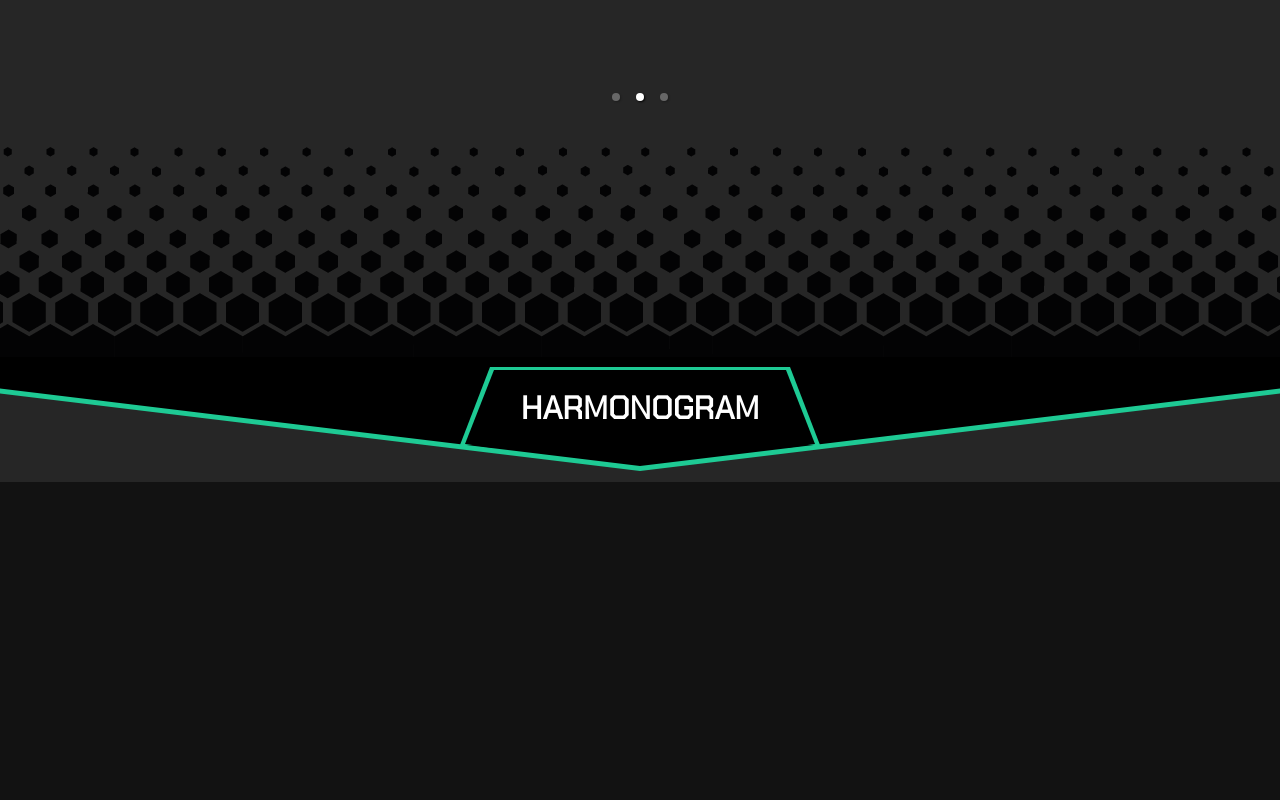
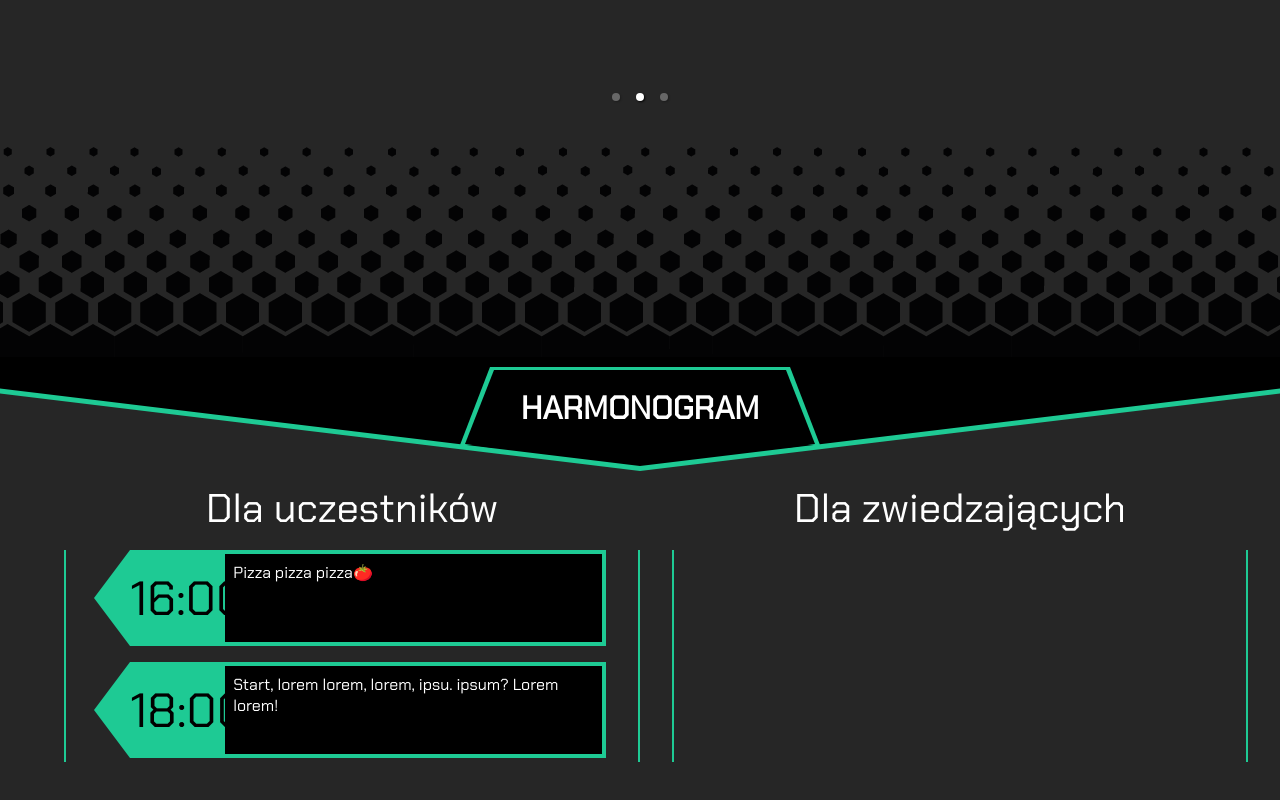
Before and after one commit to grupacosmo/kosciuszkon, a React (Create React App) app: page / in a window 1280 px wide. Shown: the part 1204-2004 px from the top of the page. Before the commit the page ends 1686 px from the top, so only its background shows below. Built offline with nearby package versions, Linux system fonts and the light colour scheme; the HTML template or start-up script is replaced by a standard one.

Commit message:
Added schedule

```diff
--- a/src/App.js
+++ b/src/App.js
@@ -5,6 +5,7 @@ import Hero from "./containers/Hero"
 import SectionDivider from "./components/SectionDivider"
 import Topic from "./containers/Topic"
 import SectionGradient from "./components/SectionGradient"
+import Schedule from "./containers/Schedule"
 
 const App = () => {
     return (
@@ -15,6 +16,7 @@ const App = () => {
             <Topic />
             <SectionGradient />
             <SectionDivider name="harmonogram" />
+            <Schedule />
         </div>
     )
 }
--- a/src/App.scss
+++ b/src/App.scss
@@ -3,6 +3,8 @@
 @use "./components/SectionDivider/section-divider";
 @use "./containers/Topic/topic";
 @use "./components/SectionGradient/section-gradient";
+@use "./containers/Schedule/schedule";
+@use "./components/ScheduleElement/schedule-element";
 
 @import "./styles/variables";
 @import url('https://fonts.googleapis.com/css2?family=Chakra+Petch&display=swap');
--- /dev/null
+++ b/src/components/ScheduleElement/ScheduleElement.js
@@ -0,0 +1,21 @@
+const ScheduleElement = ({ time, text }) => {
+    return (
+        <div
+            className="schedule-element"
+        >
+            <div
+                className="schedule-element__chevron"
+            >
+
+            </div>
+            <div
+                className="schedule-element__content"
+            >
+                <div>{time}</div>
+                <div>{text}</div>
+            </div>
+        </div>
+    )
+}
+
+export default ScheduleElement
--- /dev/null
+++ b/src/components/ScheduleElement/_schedule-element.scss
@@ -0,0 +1,61 @@
+@import "../../styles/variables";
+$hexagon-small: 40px;
+
+.schedule-element {
+
+    display: grid;
+    grid-template-columns: 4rem 1fr;
+    margin-right: 2rem;
+    margin-bottom: 1rem;
+
+    & > div {
+        height: 6rem;
+    }
+
+    &__chevron {
+
+        border-right: 2.3rem solid $main-color;
+        border-top: 3rem solid transparent;
+        border-bottom: 3rem solid transparent;
+        z-index: 2;
+    }
+
+    &__content {
+        background-color: $main-color;
+        display: grid;
+        grid-template-columns: 20% 80%;
+        align-items: center;
+
+        > div:nth-child(1) {
+            font-size: 3rem;
+            color: black;
+        }
+
+        > div:nth-child(2) {
+            background-color: black;
+            height: 100%;
+            text-align: left;
+            padding: 0.5rem;
+            border: 4px solid $main-color;
+            border-left: none;
+        }
+    }
+}
+
+@media only screen and (max-width: 800px)  {
+
+    .schedule-element {
+        grid-template-columns: 3rem 1fr;
+        margin-right: 1rem;
+
+        &__content {
+            grid-template-columns: 30% 70%;
+
+            > div:nth-child(1) {
+                font-size: 1.5rem;
+                color: black;
+            }
+
+        }
+    }
+}
--- /dev/null
+++ b/src/components/ScheduleElement/index.js
@@ -0,0 +1,2 @@
+import ScheduleElement from "./ScheduleElement"
+export default ScheduleElement
--- /dev/null
+++ b/src/containers/Schedule/Schedule.js
@@ -0,0 +1,33 @@
+import ScheduleElement from "../../components/ScheduleElement"
+
+const Schedule = () => {
+    return (
+        <div
+            className="schedule"
+        >
+            <div
+                className="schedule__grid"
+            >
+                <div className="schedule__column">
+                    <div>Dla uczestników</div>
+                    <div>
+                        <ScheduleElement
+                            time="16:00"
+                            text="Pizza pizza pizza🍅"
+                        />
+                        <ScheduleElement
+                            time="18:00"
+                            text="Start, lorem lorem, lorem, ipsu. ipsum? Lorem lorem!"
+                        />
+                    </div>
+                </div>
+                <div className="schedule__column">
+                    <div>Dla zwiedzających</div>
+                    <div></div>
+                </div>
+            </div>
+        </div>
+    )
+}
+
+export default Schedule
--- /dev/null
+++ b/src/containers/Schedule/_schedule.scss
@@ -0,0 +1,37 @@
+@import "../../styles/variables";
+
+.schedule {
+    width: 90vw;
+    margin: auto;
+    padding-bottom: 5rem;
+
+    &__grid {
+        display: grid;
+        grid-template-columns: 50% 50%;
+        grid-template-rows: auto auto;
+        text-align: center;
+        grid-gap: 2rem;
+    }
+
+    &__column {
+        > div:nth-child(1) {
+            font-size: 2.5rem;
+            padding-bottom: 1rem;
+        }
+
+        > div:nth-child(2) {
+            border: 2px solid $main-color;
+            border-top: none;
+            border-bottom: none;
+            min-height: calc(100% - 5rem);
+        }
+    }
+}
+
+@media only screen and (max-width: 800px)  {
+    .schedule {
+        &__grid {
+            grid-template-columns: 100%;
+        }
+    }
+}
--- /dev/null
+++ b/src/containers/Schedule/index.js
@@ -0,0 +1,2 @@
+import Schedule from "./Schedule"
+export default Schedule
```
